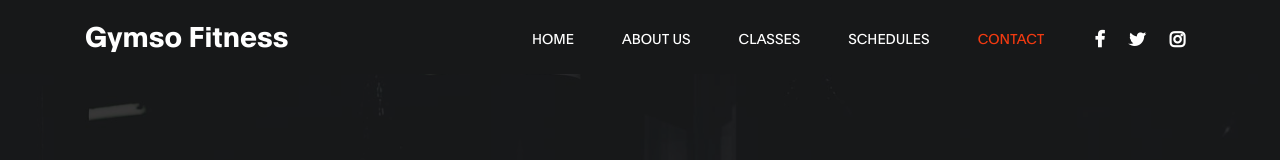
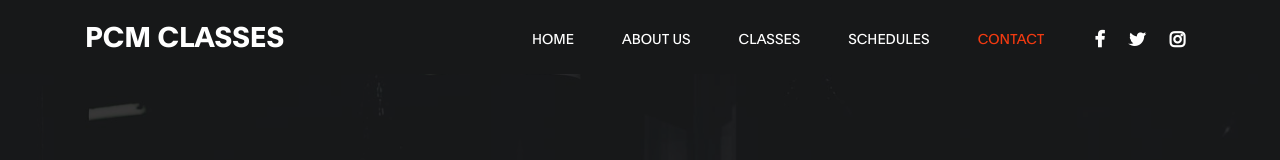
Before and after one commit to 12-12-droid/PCM-CLASSES, a plain HTML site: page index.html in a window 1280 px wide. Shown: the top 160 px of the page. Drawn offline with Linux system fonts and the light colour scheme.

Commit message:
Update index.html

```diff
--- a/index.html
+++ b/index.html
@@ -28,7 +28,7 @@ https://www.tooplate.com/view/2119-gymso-fitness
     <nav class="navbar navbar-expand-lg fixed-top">
         <div class="container">
 
-            <a class="navbar-brand" href="index.html">Gymso Fitness</a>
+            <a class="navbar-brand" href="index.html">PCM CLASSES</a>
 
             <button class="navbar-toggler" type="button" data-toggle="collapse" data-target="#navbarNav" aria-controls="navbarNav" aria-expanded="false"
                 aria-label="Toggle navigation">
```
